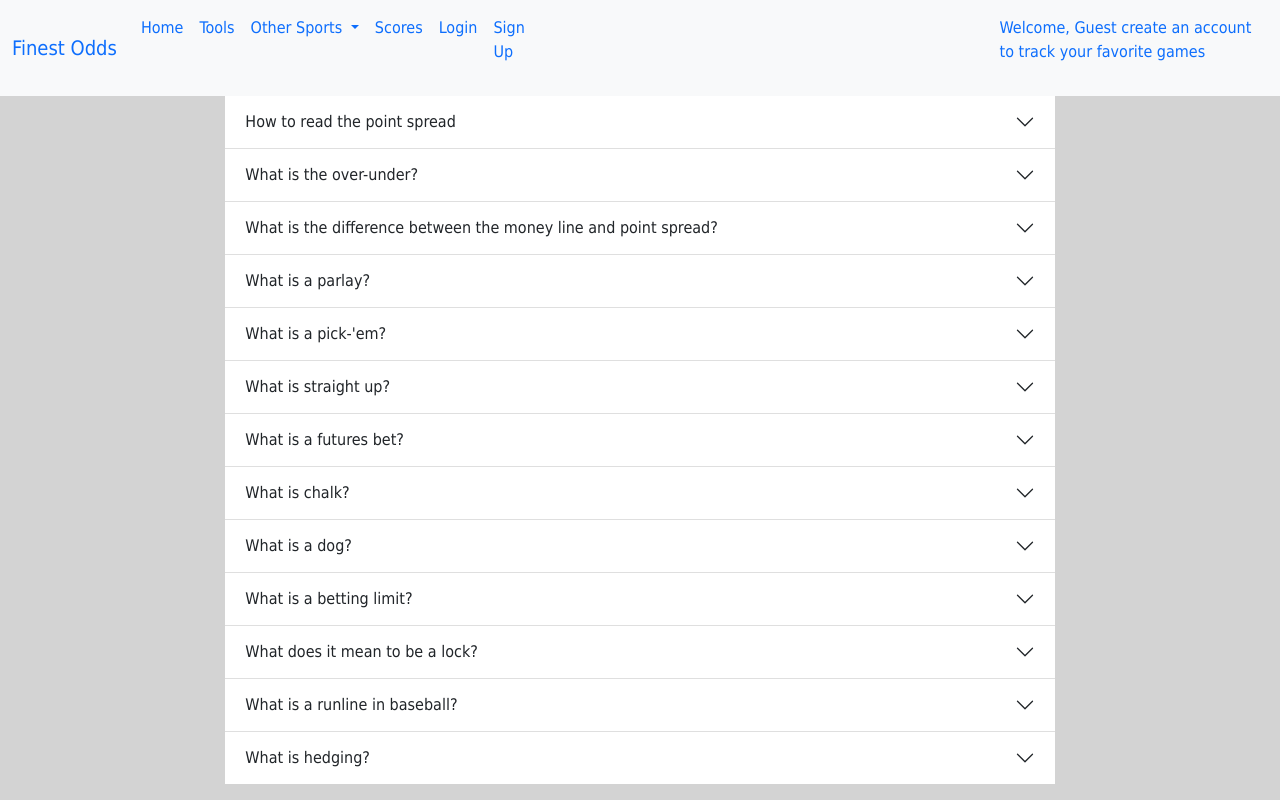
After one commit to mayb1991/final_project, a Flask app: page /tools in a window 1280 px wide. The commit adds this page. Run offline with Flask 2, Linux system fonts and the light colour scheme; some libraries are stand-ins or nearby versions.

Commit message:
added tools page with glossary

```diff
--- a/app/routes.py
+++ b/app/routes.py
@@ -35,8 +35,8 @@ def home_page():
             "Sport":d["sport_key"],
             "Match":[d['home_team'], d['away_team']],
             "Game_Time": d['commence_time'],
-            "Odds": d['bookmakers'][5]['markets'][0]['outcomes'][0]['point'],
-            "Favorite": d['bookmakers'][5]['markets'][0]['outcomes'][0]['name']
+            "Odds": d['bookmakers'][0]['markets'][0]['outcomes'][0]['point'],
+            "Favorite": d['bookmakers'][0]['markets'][0]['outcomes'][0]['name']
         }
             for d in data]
         # check = GameData.query.filter_by(sport=nfl[0]['id']).all()
@@ -156,3 +156,8 @@ def mlb_odds():
         }
         for d in data]
         return render_template("mlb_odds.html", mlb=mlb)
+
+
+@app.route("/tools")
+def tools():
+    return render_template("glossary.html")
--- a/app/static/main.css
+++ b/app/static/main.css
@@ -26,5 +26,5 @@ form {
 }
 
 #welcome_guest, #welcome_user {
-    margin-left: 500px;
+    margin-left: 450px;
 }
--- a/app/templates/base.html
+++ b/app/templates/base.html
@@ -25,6 +25,9 @@
                 <ul class="navbar-nav">
                     <li class="nav-item">
                         <a class="nav-link active" aria-current="page" href="/">Home</a>
+                    </li>
+                    <li class="nav-item">
+                        <a class="nav-link active" aria-current="page" href="/tools">Tools</a>
                     </li>
                     <li class="nav-item dropdown">
                         <a class="nav-link dropdown-toggle" href="#" role="button" data-bs-toggle="dropdown" aria-expanded="false">
@@ -97,6 +100,7 @@
 
     <script src="https://cdnjs.cloudflare.com/ajax/libs/popper.js/2.9.2/umd/popper.min.js"></script>
     <script src="https://cdnjs.cloudflare.com/ajax/libs/twitter-bootstrap/5.1.0/js/bootstrap.min.js"></script>
+
 </body>
 
 </html>
--- /dev/null
+++ b/app/templates/glossary.html
@@ -0,0 +1,225 @@
+{% extends 'base.html' %}
+
+{% block content %}
+<div class="container col-8">
+    <div class="accordion accordion-flush" id="accordionFlushExample">
+        <div class="accordion-item">
+            <h2 class="accordion-header" id="flush-headingOne">
+                <button class="accordion-button collapsed" type="button" data-bs-toggle="collapse" data-bs-target="#flush-collapseOne" aria-expanded="false" aria-controls="flush-collapseOne">
+                    How to read the point spread
+                </button>
+            </h2>
+            <div id="flush-collapseOne" class="accordion-collapse collapse" aria-labelledby="flush-headingOne" data-bs-parent="#accordionFlushExample">
+                <div class="accordion-body">Perhaps the most common question newcomers have when they see sportsbook odds is, "What do the numbers mean?"
+                    <br>
+                    <br>
+                    While the plus and minus signs might look confusing at first, they are easily explained. Take the following listing you might see in a sportsbook:
+                    <br><br>
+                    456 Cowboys
+                    <br><br>
+                    457 Giants -3
+                    <br><br>
+                    In this example, the Giants are three-point favorites vs. the Cowboys. The spread is essentially a mathematical formula used to bridge the talent gap between teams and incentivize potential bettors into considering both sides.
+                    <br><br>
+                    The spread is a handicap that requires the favored team to win the game by an ascribed number of points in order for the bettor to win a wager on that team.
+                    <br><br>
+                    So if you wish to wager on the Giants, you'd be giving up or "laying" three points with them. This means they would have to win by four or more to cover the spread and make your wager a winner.
+                    <br><br>
+                    Those backing the Cowboys are betting on the underdog, and thus "taking" the points. Their tickets would read: Cowboys +3.
+                    <br><br>
+                    This means, in order for the wager to win, the Cowboys would need to lose the game by fewer than three points, or win outright.
+                    <br><br>
+                    In the above example, the Giants winning by exactly three points would result in a push, and all wagers would be refunded.
+                    <br><br>
+                    The number to the direct left of the teams is called the "rotation" number. This is simply the universal record-keeping system for sportsbooks to track bets on each team. When you place a wager, you give the sportsbook ticket writer the rotation number of the team you are selecting instead of announcing the team name.
+                </div>
+            </div>
+        </div>
+        <div class="accordion-item">
+            <h2 class="accordion-header" id="flush-headingTwo">
+                <button class="accordion-button collapsed" type="button" data-bs-toggle="collapse" data-bs-target="#flush-collapseTwo" aria-expanded="false" aria-controls="flush-collapseTwo">
+                    What is the over-under?
+                </button>
+            </h2>
+            <div id="flush-collapseTwo" class="accordion-collapse collapse" aria-labelledby="flush-headingTwo" data-bs-parent="#accordionFlushExample">
+                <div class="accordion-body">In addition to picking a side against the point spread, bettors have the option of wagering on the over-under or "total."
+                    <br><br>
+                    The total is the predicted number of points that will be scored in the contest. Oddsmakers create totals after taking into account the average of what both teams score and allow per game, along with other mitigating factors such as the venue or key injuries.
+                    <br><br>
+                    For example, along with seeing the point spread on the betting menu, you will see a large number near the spread. It might look like this:
+                    <br><br>
+                    456 Cowboys 46
+                    <br><br>
+                    457 Giants -3
+                    <br><br>
+                    You'll see the spread is almost always delineated with the minus symbol and spread number corresponding directly to the favored team. The over-under is usually noted on the same line where the underdog is listed, but with a bit of separation from the team name so that it is not confused with the point spread.
+                    <br><br>
+                    In our example, 46 points is the posted total between the Cowboys and Giants. If you wish to wager on the total, you would pick the rotation number of either team and inform the sportsbook writer that your intention is to bet Over or Under only on the posted total.
+                </div>
+            </div>
+        </div>
+        <div class="accordion-item">
+            <h2 class="accordion-header" id="flush-headingThree">
+                <button class="accordion-button collapsed" type="button" data-bs-toggle="collapse" data-bs-target="#flush-collapseThree" aria-expanded="false" aria-controls="flush-collapseThree">
+                    What is the difference between the money line and point spread?
+                </button>
+            </h2>
+            <div id="flush-collapseThree" class="accordion-collapse collapse" aria-labelledby="flush-headingThree" data-bs-parent="#accordionFlushExample">
+                <div class="accordion-body">In addition to wagering on either the point spread or total, bettors almost always have the option of placing a money-line wager.
+                    <br><br>
+                    A money-line wager simply removes the point spread from the equation, and notes that you are wagering on a specific team to win the game.
+                    <br><br>
+                    Money-line wagers don't carry the standard 10 percent vigorish -- $110 to win $100 – and instead simply involve a "price" on each team to win. The money-line price on each team is usually noted on the wagering menu to the far right of each team listed. A typical example would look like:
+                    <br><br>
+                    456 Cowboys 46 +150
+                    <br><br>
+                    457 Giants -3 -170
+                    <br><br>
+                    In this example, the Giants are not only three-point favorites against the spread, they are -170 favorites to win straight up on the money line. So if you were confident they would win but it might be close, you would pay $170 to win $100 on the Giants to simply win.
+                    <br><br>
+                    Conversely, money-line wagers on the underdog are popular because sportsbook customers can get a return that exceeds their original wager. In our example, the Cowboys are +150 underdogs to win outright.
+                    <br><br>
+                    If you wish to place this wager, you would be passing up the option of taking the points and winning the bet if the Cowboys lose by fewer than three. They must win in order for your bet to cash, but the incentive is the handsome payout. In this example, a $100 wager would win $150 for a total return of $250, instead of the standard point-spread bet of $110 to win $100 with a return of $210.
+                </div>
+            </div>
+        </div>
+        <div class="accordion-item">
+            <h2 class="accordion-header" id="flush-headingFour">
+                <button class="accordion-button collapsed" type="button" data-bs-toggle="collapse" data-bs-target="#flush-collapseFour" aria-expanded="false" aria-controls="flush-collapseFour">
+                    What is a parlay?
+                </button>
+            </h2>
+            <div id="flush-collapseFour" class="accordion-collapse collapse" aria-labelledby="flush-headingFour" data-bs-parent="#accordionFlushExample">
+                <div class="accordion-body">Parlays are popular wagers among bettors because of the appeal of potentially winning a good sum with a minimal investment. It's a widespread belief that parlays are mostly done by novice bettors, but experienced handicappers are known to play them as well.
+                    <br><br>
+                    Parlays involve the selection of two or more propositions on a single wager, and all of the teams must win for the bet to become a winner. For instance, if you pick five teams on a parlay and four cover the spread, the bet is a loser.
+                    <br><br>
+                    Sportsbooks welcome parlays because of their significant house edge. For instance, the true odds on a two-team parlay are 4-to-1, but most betting outlets pay 2.6-to-1 on the wager. The true odds on a three-leg parlay are 9-to-1, though the standard payout is 6-to-1.
+                    <br><br>
+                    Even so, the potential for winning more than the initial investment has proven irresistible to most sports bettors. If you put $100 on a two-team parlay and win, your profit will be $260 for a total return of $360.
+                </div>
+            </div>
+        </div>
+        <div class="accordion-item">
+            <h2 class="accordion-header" id="flush-headingFive">
+                <button class="accordion-button collapsed" type="button" data-bs-toggle="collapse" data-bs-target="#flush-collapseFive" aria-expanded="false" aria-controls="flush-collapseFive">
+                    What is a pick-'em?
+                </button>
+            </h2>
+            <div id="flush-collapseFive" class="accordion-collapse collapse" aria-labelledby="flush-headingFive" data-bs-parent="#accordionFlushExample">
+                <div class="accordion-body">In general, home-field advantage in the NFL is worth around 3 points. However,
+                    oddsmakers might find the visiting team to be slightly better than the home team. Thus, the spread could close
+                    as a pick-'em, which means there is no spread and neither team is favored. All a bettor has to do to is pick the winning
+                    side. It's like the moneyline in that regard, only the moneyline prices in a pick-'em would be exactly the same (usually -110).
+                    It's fairly rare for NFL or NBA games to close at a pick'em but it does happen.</div>
+            </div>
+        </div>
+        <div class="accordion-item">
+            <h2 class="accordion-header" id="flush-headingSix">
+                <button class="accordion-button collapsed" type="button" data-bs-toggle="collapse" data-bs-target="#flush-collapseSix" aria-expanded="false" aria-controls="flush-collapseSix">
+                    What is straight up?
+                </button>
+            </h2>
+            <div id="flush-collapseSix" class="accordion-collapse collapse" aria-labelledby="flush-headingSix" data-bs-parent="#accordionFlushExample">
+                <div class="accordion-body">When researching a game, bettors will often find two records listed for each team: SU & ATS.
+                    The latter means against the spread. The former is straight up, which simply means a win-loss record like you would see looking at the NFL or NBA standings.
+                    Betting results are not related to straight-up records. It's very possible for a team's straight-up record to be vastly different than its ATS record.</div>
+            </div>
+        </div>
+        <div class="accordion-item">
+            <h2 class="accordion-header" id="flush-headingSeven">
+                <button class="accordion-button collapsed" type="button" data-bs-toggle="collapse" data-bs-target="#flush-collapseSeven" aria-expanded="false" aria-controls="flush-collapseSeven">
+                    What is a futures bet?
+                </button>
+            </h2>
+            <div id="flush-collapseSeven" class="accordion-collapse collapse" aria-labelledby="flush-headingSeven" data-bs-parent="#accordionFlushExample">
+                <div class="accordion-body">Futures bets are wagers on a team's or player's predicted performance in a game or season.
+                    The most popular futures wagers are betting on a team to win a championship, betting over or under a team's win total,
+                    or betting on a player to win MVP or the Heisman Trophy. Futures odds usually do not stretch out more than a calendar year.</div>
+            </div>
+        </div>
+        <div class="accordion-item">
+            <h2 class="accordion-header" id="flush-headingEight">
+                <button class="accordion-button collapsed" type="button" data-bs-toggle="collapse" data-bs-target="#flush-collapseEight" aria-expanded="false" aria-controls="flush-collapseEight">
+                    What is chalk?
+                </button>
+            </h2>
+            <div id="flush-collapseEight" class="accordion-collapse collapse" aria-labelledby="flush-headingEight" data-bs-parent="#accordionFlushExample">
+                <div class="accordion-body">If you hear someone say they are betting chalk, that's simply the favored side.
+                </div>
+            </div>
+        </div>
+        <div class="accordion-item">
+            <h2 class="accordion-header" id="flush-headingNine">
+                <button class="accordion-button collapsed" type="button" data-bs-toggle="collapse" data-bs-target="#flush-collapseNine" aria-expanded="false" aria-controls="flush-collapseNine">
+                    What is a dog?
+                </button>
+            </h2>
+            <div id="flush-collapseNine" class="accordion-collapse collapse" aria-labelledby="flush-headingNine" data-bs-parent="#accordionFlushExample">
+                <div class="accordion-body">If you hear someone say they are betting the dog, that's simply the underdog side.
+                </div>
+            </div>
+        </div>
+        <div class="accordion-item">
+            <h2 class="accordion-header" id="flush-headingTen">
+                <button class="accordion-button collapsed" type="button" data-bs-toggle="collapse" data-bs-target="#flush-collapseTen" aria-expanded="false" aria-controls="flush-collapseTen">
+                    What is a betting limit?
+                </button>
+            </h2>
+            <div id="flush-collapseTen" class="accordion-collapse collapse" aria-labelledby="flush-headingTen" data-bs-parent="#accordionFlushExample">
+                <div class="accordion-body">A limit is the most money a sportsbook will take on a certain event.
+                    For major events like the Super Bowl or a national championship game, there are generally no limits on the spread or total.
+                    However, lower-tier football or basketball games can have a limit because the book wants to limit its liability.
+                    There's only so much homework even the sportsbooks can do on late-night Big West Conference basketball games, for example, so there's only
+                    so much money a sportsbook will take on a game like that. In the NFL, sportsbooks often take lower limits early in the week and bigger amounts closer to kickoff.</div>
+            </div>
+        </div>
+        <div class="accordion-item">
+            <h2 class="accordion-header" id="flush-headingEleven">
+                <button class="accordion-button collapsed" type="button" data-bs-toggle="collapse" data-bs-target="#flush-collapseEleven" aria-expanded="false" aria-controls="flush-collapseEleven">
+                    What does it mean to be a lock?
+                </button>
+            </h2>
+            <div id="flush-collapseEleven" class="accordion-collapse collapse" aria-labelledby="flush-headingEleven" data-bs-parent="#accordionFlushExample">
+                <div class="accordion-body">The word "lock" should never be used when referring to a bet.
+                    It's a dangerous word that means a sure bet. Is it a lock that Alabama will beat The Citadel in college football? Certainly,
+                    but miracles do happen. Remember Chaminade over Ralph Sampson and No. 1 Virginia in college basketball? On Nov. 26, 2019,
+                    Duke was a nearly 30-point home favorite in NCAA hoops to Stephen F. Austin and the Blue Devils lost outright.</div>
+            </div>
+        </div>
+        <div class="accordion-item">
+            <h2 class="accordion-header" id="flush-headingTwelve">
+                <button class="accordion-button collapsed" type="button" data-bs-toggle="collapse" data-bs-target="#flush-collapseTwelve" aria-expanded="false" aria-controls="flush-collapseTwelve">
+                    What is a runline in baseball?
+                </button>
+            </h2>
+            <div id="flush-collapseTwelve" class="accordion-collapse collapse" aria-labelledby="flush-headingTwelve" data-bs-parent="#accordionFlushExample">
+                <div class="accordion-body">Similar to the puckline, the runline acts as a spread in baseball.
+                    The favorite on the moneyline to win the game outright would be -1.5 on the runline, while the underdog on the moneyline would be +1.5.
+                    However, in many cases the moneyline favorite will return a plus-money payout at -1.5 on the runline because most games are decided by one run.
+                    If a team is massively favored on the moneyline, it also can be favored at -1.5 on the runline. Many books will offer alternate runlines of 2.5 or even 3.5
+                    but the prices change dramatically.</div>
+            </div>
+        </div>
+        <div class="accordion-item">
+            <h2 class="accordion-header" id="flush-headingThirteen">
+                <button class="accordion-button collapsed" type="button" data-bs-toggle="collapse" data-bs-target="#flush-collapseThirteen" aria-expanded="false" aria-controls="flush-collapseThirteen">
+                    What is hedging?
+                </button>
+            </h2>
+            <div id="flush-collapseThirteen" class="accordion-collapse collapse" aria-labelledby="flush-headingThirteen" data-bs-parent="#accordionFlushExample">
+                <div class="accordion-body">Hedging is placing wagers on both sides of a game or event to assure at least a small profit or minimal loss.
+                    This is often done with futures bets. For example, someone might have placed a $100 bet on Nick Bosa at +2000 to win Super Bowl MVP but then hedged
+                    by placing another $100 on Patrick Mahomes at +150. If Mahomes won, it would have returned $250 -- the $100 wager plus the $150 profit.
+                    Then subtract the $100 wagered on Bosa. So, a bettor wagered $200 overall and won $50. Hedging during games is also popular.
+                    Perhaps someone bet on the 49ers to win Super Bowl LIV. The Chiefs opened as favorites but would have been sizable underdogs down 20-10 in the fourth quarter.
+                    They still would have been dogs when it was 20-17. In retrospect, that would have been a good time to bet the Chiefs as a hedge against the original 49ers bet.</div>
+            </div>
+        </div>
+    </div>
+</div>
+
+
+
+
+{% endblock %}
```
Also changed, not shown: app/templates/match_up.html (line endings or trailing spaces).
